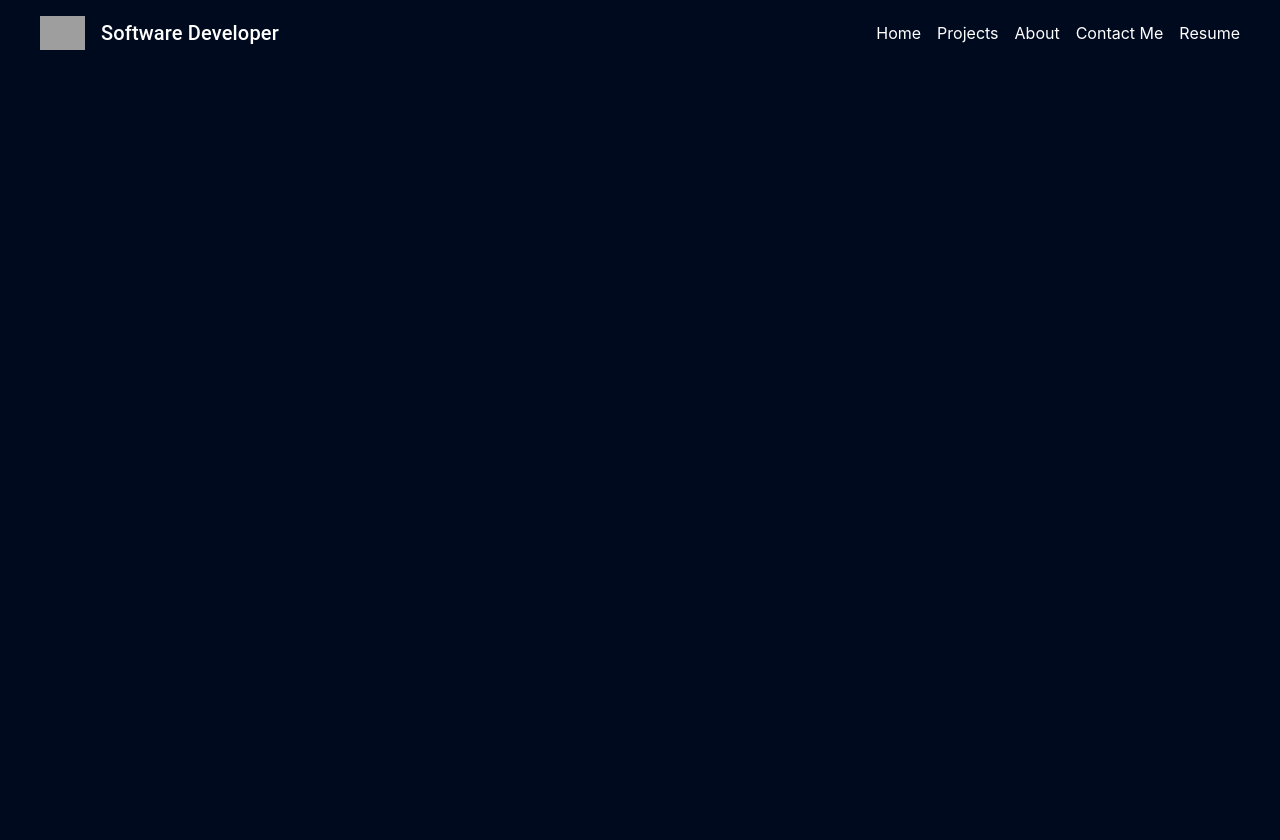
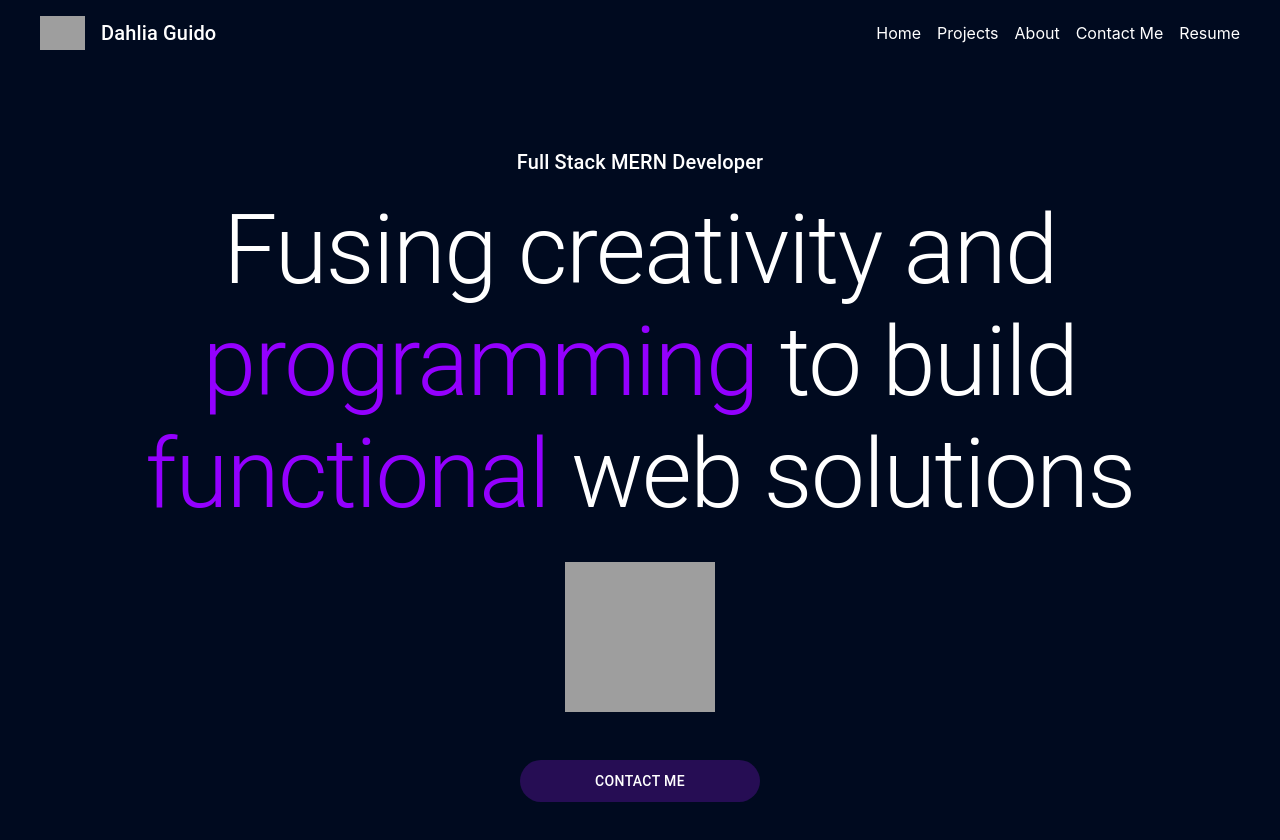
Before and after one commit to CypherNyx/dahlia-portfolio-site, a React (Create React App) app: page / in a window 1280 px wide. Shown: the top 840 px of the page. Before the commit the page ends 800 px from the top, so only its background shows below. Built offline with nearby package versions, Linux system fonts and the light colour scheme; grey boxes are pictures that could not be loaded.

Commit message:
added hero section

```diff
--- a/src/App.jsx
+++ b/src/App.jsx
@@ -1,9 +1,11 @@
 import Navbar from "./components/Navbar";
+import Hero from "./components/Hero"
 
 function App() {
   return (
   <>
   <Navbar />
+  <Hero />
   </>
   );
 }
--- a/src/components/Hero.jsx
+++ b/src/components/Hero.jsx
@@ -1,12 +1,91 @@
+import React from "react";
 import { Box, Button, styled, Typography } from "@mui/material";
-import React from "react";
 import { Link } from "react-scroll";
 import reactImg from "../media/react_svg.svg";
 
-import React from "react";
+
 
 const Hero = () => {
-  return <></>;
+
+const CustomButton = styled(Button)(({ theme }) => ({
+  border: "3px solid transparent",
+  backgroundColor: "#260d54",
+  color: "white",
+  width: "20%",
+  borderRadius: "25px",
+  "&:hover": {
+    border: "3px solid white",
+    backgroundColor: "transparent",
+  },
+  [theme.breakpoints.down("md")]: {
+    width: "35%",
+  },
+  [theme.breakpoints.down("sm")]: {
+    width: "50%",
+  }
+}));
+
+const CustomTitle = styled(Typography)(({ theme }) => ({
+  color: "white",
+  textAlign: "center",
+  [theme.breakpoints.down("md")]: {
+    fontSize: "3.5rem",
+  },
+  [theme.breakpoints.down("sm")]: {
+    fontSize: "2.5rem",
+  }
+}));
+
+
+
+  return (
+  <Box
+    sx={{
+      mt: 8,
+      mb: 12,
+      p: 2,
+      maxWidth: "1200px",
+      mx:"auto"
+    }}
+    id="home"
+  >
+    <Typography
+      sx = {{ color: "white", textAlign: "center", mb:2}}
+      variant="h6"
+    >
+      Full Stack MERN Developer
+    </Typography>
+    <CustomTitle variant="h1">
+    Fusing creativity and <span style={{ color: "#9400FF"}}>programming</span> to build <span style={{ color: "#9400FF"}}>functional</span> web solutions
+
+
+    </CustomTitle>
+    <Box
+        sx={{
+          display: "flex",
+          flexDirection: "column",
+          alignItems: "center",
+          justifyContent: "center",
+          gap: "1rem",
+        }}
+      >
+        <Box
+          component="img"
+          sx={{
+            height: 150,
+            width: 150,
+            mt: 4,
+            mb: 4,
+          }}
+          src={reactImg}
+        />
+
+        <CustomButton>Contact Me</CustomButton>
+      </Box>
+    </Box>
+
+
+  );
 };
 
 export default Hero;
--- a/src/components/Navbar.jsx
+++ b/src/components/Navbar.jsx
@@ -38,7 +38,7 @@ const Navbar = () => {
           <Box component="img" sx={{maxHeight: "45px", maxWidth: "45px", objectFit: "cover"}} src={navIcon}
           />
           <Typography variant="h6" component="div" sx={{ flexGrow: 1}}>
-            Software Developer
+            Dahlia Guido
           </Typography>
         </Box>
 
```
